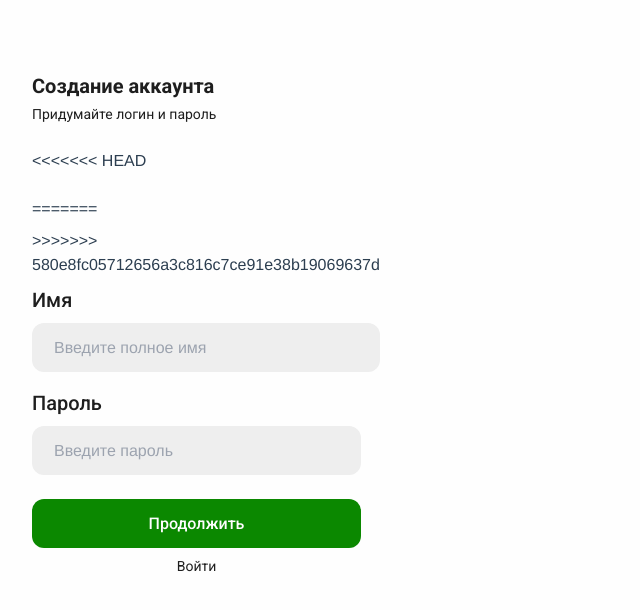
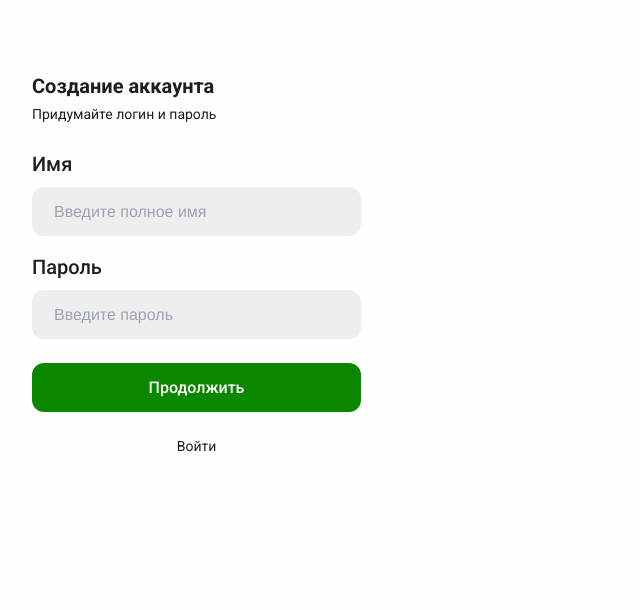
Before and after one commit to Shomirsaidov/triolingo-client, a Vue app: page /register in a window 1280 px wide. Shown: the top 610 px of the page, without its empty margins (0-640 px from the left). Built offline with nearby package versions, Linux system fonts and the light colour scheme.

Commit message:
bismillah 2

```diff
--- a/src/views/Login.vue
+++ b/src/views/Login.vue
@@ -21,7 +21,7 @@
         <button @click="register" class="log_in_button w-full">
             <h5 class="white">Войти</h5>
         </button>
-        <button class="w-full text-center">
+        <button class="w-full text-center mt-4">
           <h6 @click="$router.push('/register')">Создать аккаунт</h6>
         </button>
       </div>
--- a/src/views/Register.vue
+++ b/src/views/Register.vue
@@ -7,11 +7,9 @@
             <h2 class="text-xl font-bold">Создание аккаунта</h2>
             <h6>Придумайте логин и пароль</h6>
         </div>
-<<<<<<< HEAD
+
         <div class="log_in_input_tab w-full">
-=======
-        <div class="log_in_input_tab">
->>>>>>> 580e8fc05712656a3c816c7ce91e38b19069637d
+          <div class="log_in_input_tab w-full">
               <h4>Имя</h4>
               <input v-model="username" type="text" name="login" class="log_in_input" placeholder="Введите полное имя">
               <h5 class="red" id="login_error"></h5>
@@ -25,7 +23,7 @@
           <button @click="register" class="log_in_button w-full">
               <h5 class="white">Продолжить</h5>
           </button>
-        <button class="w-full text-center">
+          <button class="w-full text-center mt-4">
             <h6 @click="$router.push('/login')">Войти</h6>
           </button>
 
```
Lines whose indentation alone changed are shown as unchanged.
